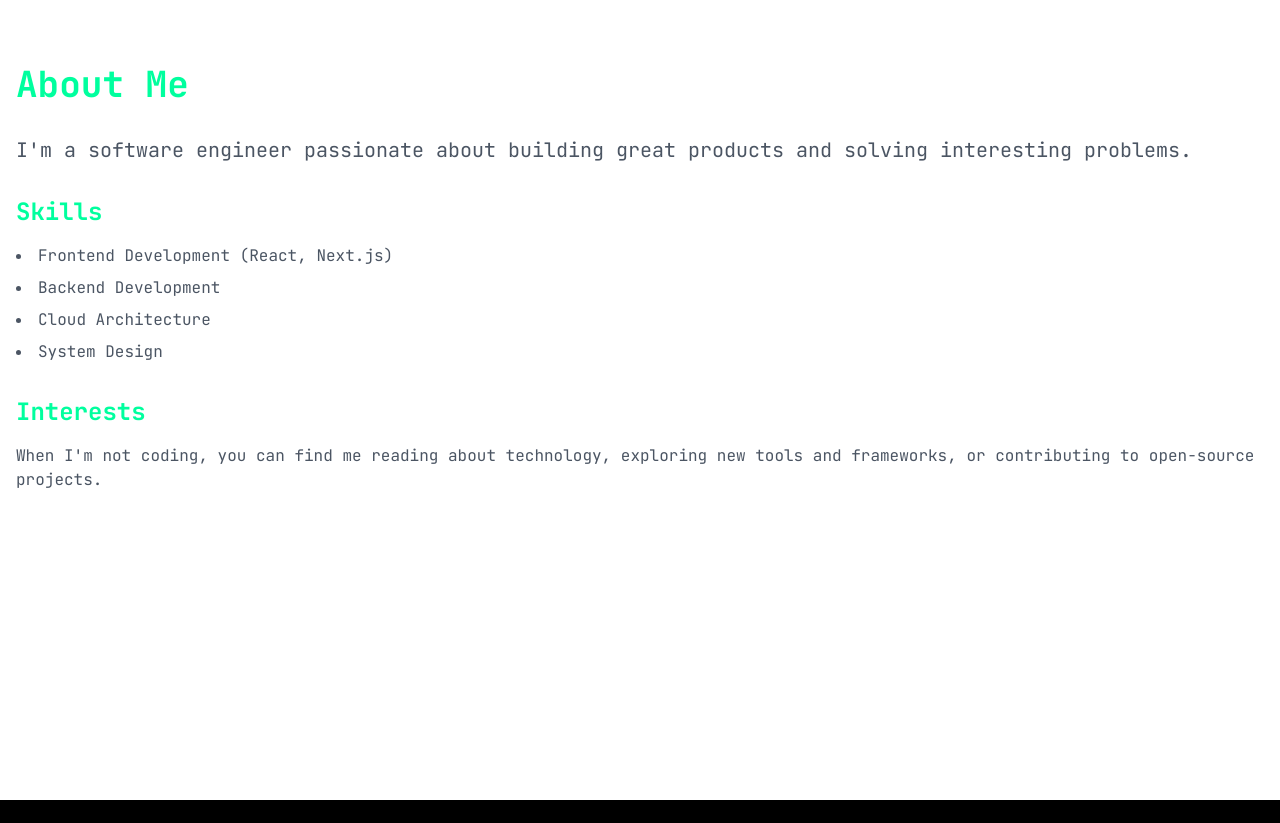
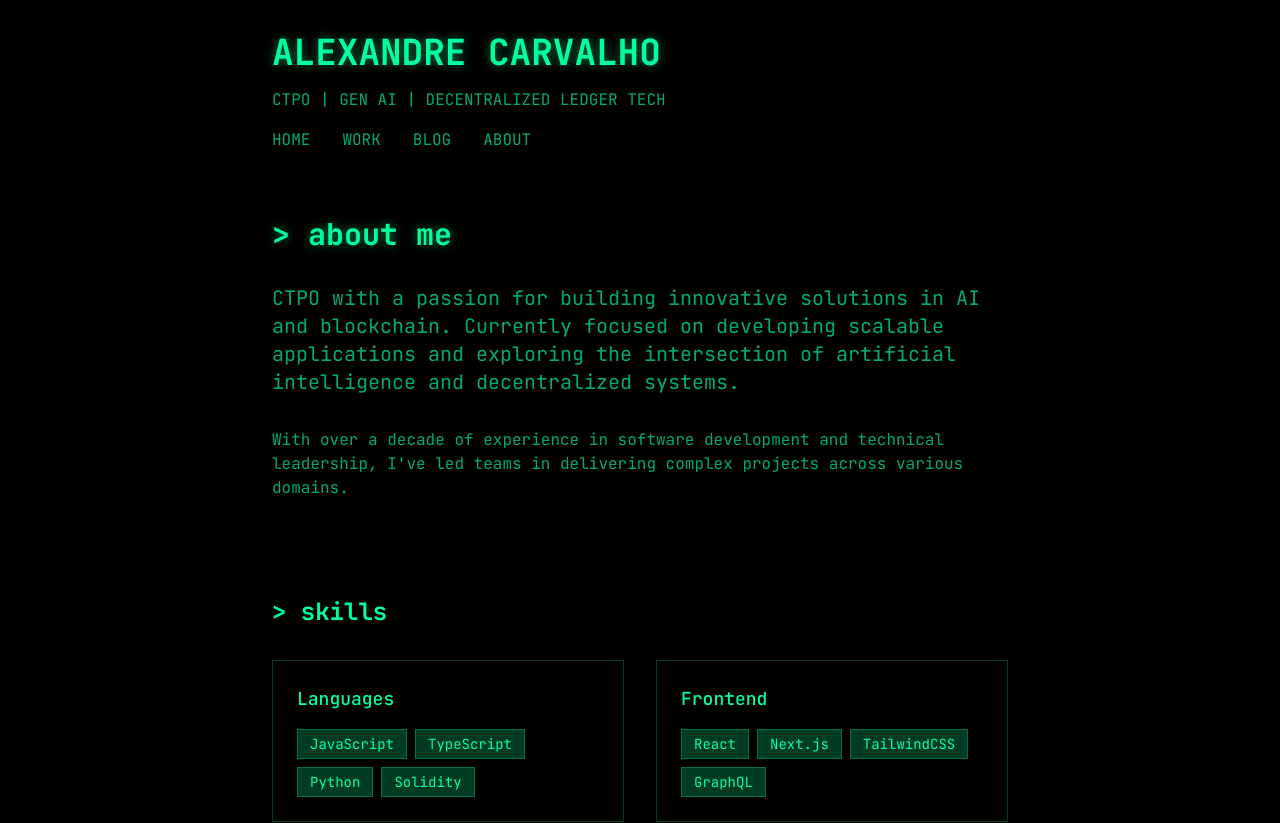
Before and after one commit to AlexMC/personal_website, a Next.js app: page /about in a window 1280 px wide. Shown: the top 823 px of the page. Before the commit the page ends 800 px from the top, so only its background shows below. Built offline with nearby package versions, Linux system fonts and the light colour scheme.

Commit message:
design improvments

```diff
--- /dev/null
+++ b/components/Footer.js
@@ -0,0 +1,20 @@
+export default function Footer() {
+  return (
+    <footer className="py-8 mt-16 border-t border-primary-dark">
+      <div className="max-w-3xl mx-auto px-4 text-center">
+        <div className="flex justify-center space-x-8 mb-6">
+          <a href="https://github.com/alexmc" target="_blank" rel="noopener noreferrer" className="text-primary-light hover:text-primary transition-colors">
+            GITHUB
+          </a>
+          <a href="https://twitter.com/alexmc" target="_blank" rel="noopener noreferrer" className="text-primary-light hover:text-primary transition-colors">
+            TWITTER
+          </a>
+          <a href="https://linkedin.com/in/alexmc" target="_blank" rel="noopener noreferrer" className="text-primary-light hover:text-primary transition-colors">
+            LINKEDIN
+          </a>
+        </div>
+        <p className="text-primary-light">&copy; {new Date().getFullYear()} Alexandre Carvalho</p>
+      </div>
+    </footer>
+  )
+}
--- /dev/null
+++ b/components/Header.js
@@ -0,0 +1,28 @@
+import Link from 'next/link'
+
+export default function Header() {
+  return (
+    <header className="py-8">
+      <div className="max-w-3xl mx-auto px-4">
+        <div className="flex flex-col space-y-4">
+          <h1 className="text-4xl font-bold text-glow">ALEXANDRE CARVALHO</h1>
+          <h2 className="text-primary-light">CTPO | GEN AI | DECENTRALIZED LEDGER TECH</h2>
+          <nav className="flex space-x-8 text-primary-light">
+            <Link href="/" className="hover:text-primary transition-colors">
+              HOME
+            </Link>
+            <Link href="/work" className="hover:text-primary transition-colors">
+              WORK
+            </Link>
+            <Link href="/blog" className="hover:text-primary transition-colors">
+              BLOG
+            </Link>
+            <Link href="/about" className="hover:text-primary transition-colors">
+              ABOUT
+            </Link>
+          </nav>
+        </div>
+      </div>
+    </header>
+  )
+}
--- a/components/Layout.js
+++ b/components/Layout.js
@@ -1,5 +1,6 @@
 import Head from 'next/head'
-import Link from 'next/link'
+import Header from './Header'
+import Footer from './Footer'
 
 export default function Layout({ children }) {
   return (
@@ -10,51 +11,13 @@ export default function Layout({ children }) {
         <link rel="icon" href="/favicon.ico" />
       </Head>
 
-      <header className="py-8">
-        <div className="container-custom">
-          <div className="flex flex-col space-y-4">
-            <h1 className="text-4xl font-bold text-glow">ALEXANDRE CARVALHO</h1>
-            <h2 className="text-primary-light">CTPO | GEN AI | DECENTRALIZED LEDGER TECH</h2>
-            <nav className="flex space-x-8 text-primary-light">
-              <Link href="/" className="hover:text-primary transition-colors">
-                HOME
-              </Link>
-              <Link href="/work" className="hover:text-primary transition-colors">
-                WORK
-              </Link>
-              <Link href="/blog" className="hover:text-primary transition-colors">
-                BLOG
-              </Link>
-              <Link href="/about" className="hover:text-primary transition-colors">
-                ABOUT
-              </Link>
-            </nav>
-          </div>
-        </div>
-      </header>
+      <Header />
 
-      <main className="container-custom py-8">
+      <main className="max-w-3xl mx-auto px-4 py-8">
         {children}
       </main>
 
-      <footer className="py-8 mt-16 border-t border-primary-dark">
-        <div className="container-custom text-center">
-          <div className="flex justify-center space-x-8 mb-6">
-            <a href="https://github.com/alexmc" target="_blank" rel="noopener noreferrer" className="text-primary-light hover:text-primary transition-colors">
-              GITHUB
-            </a>
-            <a href="https://twitter.com/alexmc" target="_blank" rel="noopener noreferrer" className="text-primary-light hover:text-primary transition-colors">
-              TWITTER
-            </a>
-            <a href="https://linkedin.com/in/alexmc" target="_blank" rel="noopener noreferrer" className="text-primary-light hover:text-primary transition-colors">
-              LINKEDIN
-            </a>
-          </div>
-          <p className="text-primary-light text-sm">
-            {new Date().getFullYear()} - BUILT WITH NEXT.JS
-          </p>
-        </div>
-      </footer>
+      <Footer />
     </div>
   )
 }
--- a/pages/about.js
+++ b/pages/about.js
@@ -1,36 +1,55 @@
-import Head from 'next/head'
+import Layout from '../components/Layout'
+import Newsletter from '../components/Newsletter'
 
 export default function About() {
+  const skills = [
+    { category: "Languages", items: ["JavaScript", "TypeScript", "Python", "Solidity"] },
+    { category: "Frontend", items: ["React", "Next.js", "TailwindCSS", "GraphQL"] },
+    { category: "Backend", items: ["Node.js", "Express", "PostgreSQL", "MongoDB"] },
+    { category: "Tools", items: ["Git", "Docker", "AWS", "Web3"] }
+  ]
+
   return (
-    <div className="min-h-screen bg-white">
-      <Head>
-        <title>About - Alexandre Carvalho</title>
-        <meta name="description" content="About me" />
-      </Head>
+    <Layout>
+      <div className="space-y-24">
+        <section>
+          <h1 className="text-3xl font-bold mb-8 text-glow">&gt; about me</h1>
+          <div className="space-y-8 text-primary-light">
+            <p className="text-xl">
+              CTPO with a passion for building innovative solutions in AI and blockchain.
+              Currently focused on developing scalable applications and exploring the
+              intersection of artificial intelligence and decentralized systems.
+            </p>
+            <p>
+              With over a decade of experience in software development and technical leadership,
+              I've led teams in delivering complex projects across various domains.
+            </p>
+          </div>
+        </section>
 
-      <main className="container mx-auto px-4 py-16">
-        <h1 className="text-4xl font-bold mb-8">About Me</h1>
+        <section className="space-y-8">
+          <h2 className="text-2xl font-bold text-primary">&gt; skills</h2>
+          <div className="grid grid-cols-1 md:grid-cols-2 gap-8">
+            {skills.map((skillSet, index) => (
+              <div key={index} className="border border-primary-dark p-6 hover:border-primary transition-colors">
+                <h3 className="text-lg font-medium mb-4 text-primary">{skillSet.category}</h3>
+                <div className="flex flex-wrap gap-2">
+                  {skillSet.items.map((skill, skillIndex) => (
+                    <span key={skillIndex} className="px-3 py-1 text-sm bg-primary-dark text-primary border border-primary-medium">
+                      {skill}
+                    </span>
+                  ))}
+                </div>
+              </div>
+            ))}
+          </div>
+        </section>
 
-        <div className="prose lg:prose-xl">
-          <p className="text-xl text-gray-600 mb-6">
-            I'm a software engineer passionate about building great products and solving interesting problems.
-          </p>
-
-          <h2 className="text-2xl font-bold mt-8 mb-4">Skills</h2>
-          <ul className="list-disc list-inside space-y-2 text-gray-600">
-            <li>Frontend Development (React, Next.js)</li>
-            <li>Backend Development</li>
-            <li>Cloud Architecture</li>
-            <li>System Design</li>
-          </ul>
-
-          <h2 className="text-2xl font-bold mt-8 mb-4">Interests</h2>
-          <p className="text-gray-600">
-            When I'm not coding, you can find me reading about technology,
-            exploring new tools and frameworks, or contributing to open-source projects.
-          </p>
-        </div>
-      </main>
-    </div>
+        <section className="space-y-8">
+          <h2 className="text-2xl font-bold text-primary">&gt; connect</h2>
+          <Newsletter />
+        </section>
+      </div>
+    </Layout>
   )
 }
--- a/pages/index.js
+++ b/pages/index.js
@@ -3,8 +3,12 @@ import Layout from '../components/Layout'
 import Projects from '../components/Projects'
 import ContributionsChart from '../components/ContributionsChart'
 import Newsletter from '../components/Newsletter'
+import Link from 'next/link'
+import { posts } from '../data/posts'
 
 export default function Home() {
+  const latestPosts = posts.slice(0, 5)
+
   return (
     <Layout>
       <Head>
@@ -15,7 +19,7 @@ export default function Home() {
 
       <div className="space-y-24">
         <section className="py-16">
-          <div className="container-custom">
+          <div className="space-y-6">
             <p className="text-xl text-primary-light max-w-3xl">
               Building fast apps that feel like a physical extension
               of your mind with considerate motion design for fluid
@@ -25,6 +29,26 @@ export default function Home() {
         </section>
 
         <Projects />
+
+        <section className="space-y-8">
+          <h2 className="text-2xl font-bold text-primary">&gt; latest posts</h2>
+          <div className="space-y-6">
+            {latestPosts.map((post, index) => (
+              <article key={index} className="border-l-2 border-primary-dark pl-4 py-2 hover:border-primary transition-colors">
+                <Link href={`/blog/${post.slug}`} className="block group">
+                  <time className="text-sm text-primary-light">{post.date}</time>
+                  <h3 className="text-lg font-medium group-hover:text-glow transition-colors">{post.title}</h3>
+                </Link>
+              </article>
+            ))}
+            <div className="pt-4">
+              <Link href="/blog" className="text-primary-light hover:text-primary transition-colors">
+                VIEW ALL POSTS &rarr;
+              </Link>
+            </div>
+          </div>
+        </section>
+
         <ContributionsChart />
         <Newsletter />
       </div>
```
Also changed, not shown: pages/blog.js (+22 -33 lines), pages/blog/[slug].js (+42 -19 lines), pages/work.js (+19 -33 lines).
